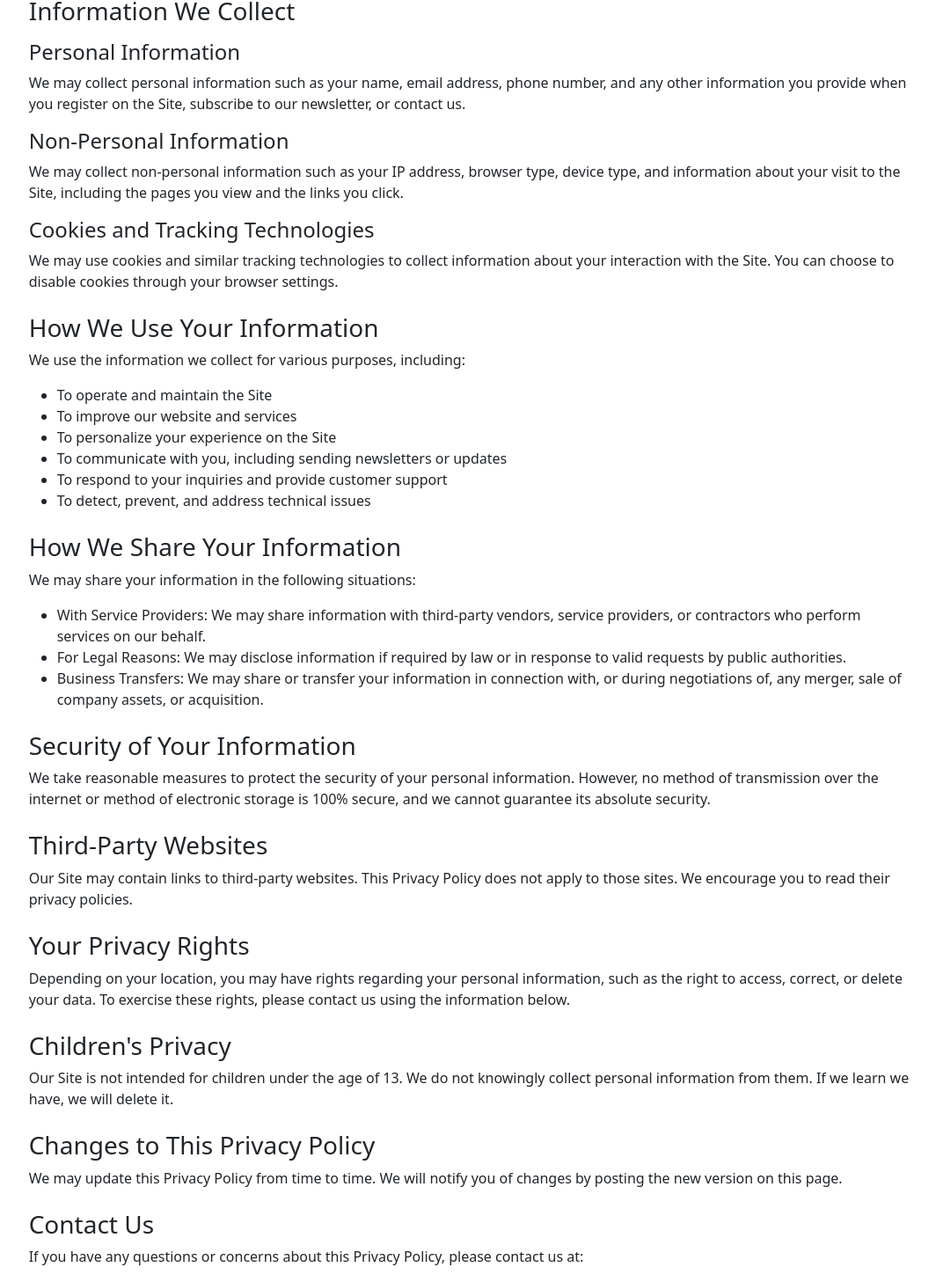
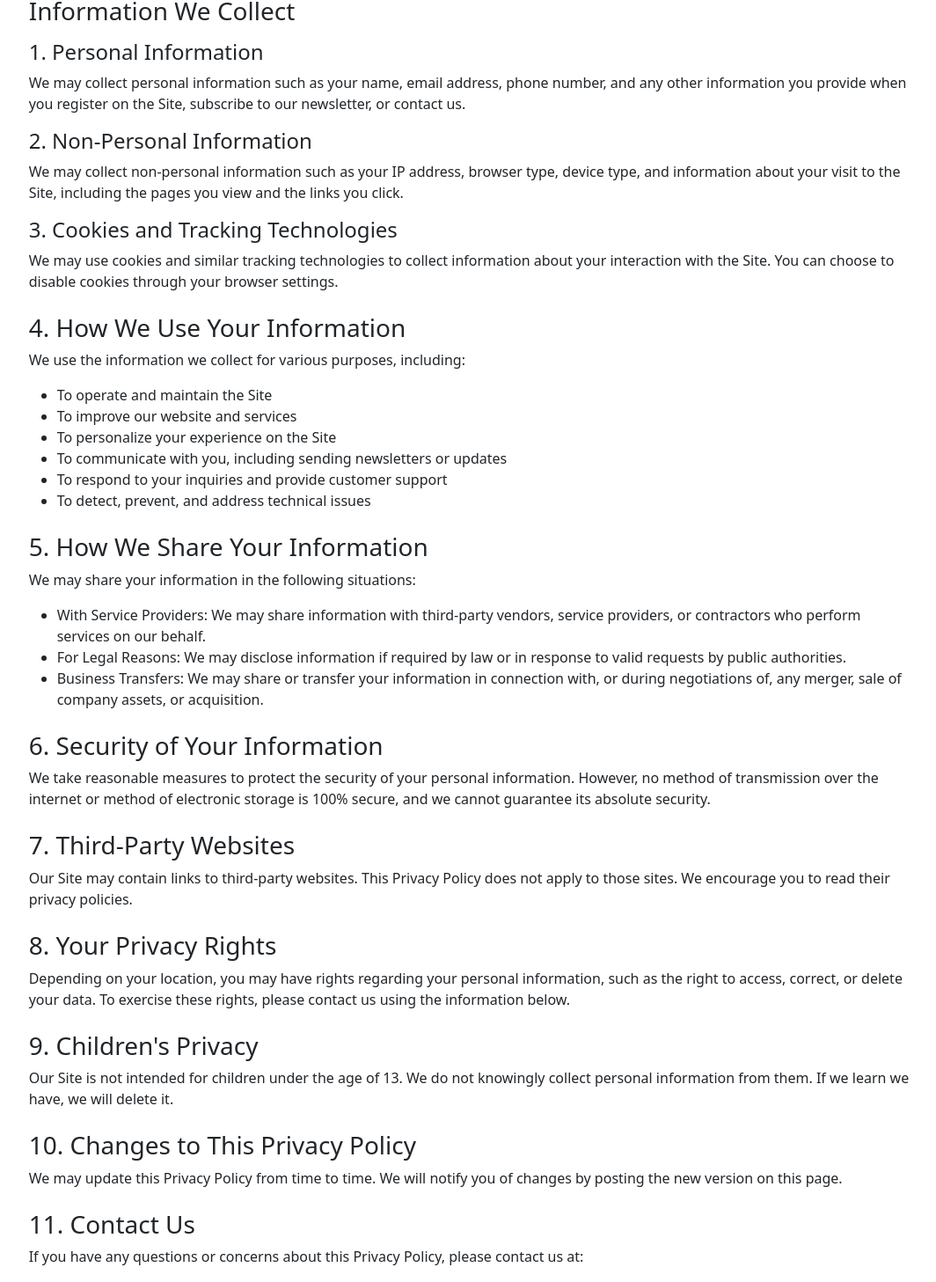
Before and after one commit to Aana-5/Gharaya, a React (Vite) app: page /privacypolicy in a window 1280 px wide. Shown: the part 591-2048 px from the top of the page at 88% size, without its empty margins (106-1170 px from the left). Built offline with nearby package versions, Linux system fonts and the light colour scheme.

Commit message:
Updated privacy by sagar

```diff
--- a/src/components/PrivacyPolicy.jsx
+++ b/src/components/PrivacyPolicy.jsx
@@ -27,22 +27,22 @@ export const PrivacyPolicy = () => {
 
           <h3 className="mt-4">Information We Collect</h3>
 
-          <h4 className="mt-3">Personal Information</h4>
+          <h4 className="mt-3">1. Personal Information</h4>
           <p>
             We may collect personal information such as your name, email address, phone number, and any other information you provide when you register on the Site, subscribe to our newsletter, or contact us.
           </p>
 
-          <h4 className="mt-3">Non-Personal Information</h4>
+          <h4 className="mt-3">2. Non-Personal Information</h4>
           <p>
             We may collect non-personal information such as your IP address, browser type, device type, and information about your visit to the Site, including the pages you view and the links you click.
           </p>
 
-          <h4 className="mt-3">Cookies and Tracking Technologies</h4>
+          <h4 className="mt-3">3. Cookies and Tracking Technologies</h4>
           <p>
             We may use cookies and similar tracking technologies to collect information about your interaction with the Site. You can choose to disable cookies through your browser settings.
           </p>
 
-          <h3 className="mt-4">How We Use Your Information</h3>
+          <h3 className="mt-4">4. How We Use Your Information</h3>
           <p>We use the information we collect for various purposes, including:</p>
           <ul>
             <li>To operate and maintain the Site</li>
@@ -53,7 +53,7 @@ export const PrivacyPolicy = () => {
             <li>To detect, prevent, and address technical issues</li>
           </ul>
 
-          <h3 className="mt-4">How We Share Your Information</h3>
+          <h3 className="mt-4">5. How We Share Your Information</h3>
           <p>We may share your information in the following situations:</p>
           <ul>
             <li>With Service Providers: We may share information with third-party vendors, service providers, or contractors who perform services on our behalf.</li>
@@ -61,32 +61,32 @@ export const PrivacyPolicy = () => {
             <li>Business Transfers: We may share or transfer your information in connection with, or during negotiations of, any merger, sale of company assets, or acquisition.</li>
           </ul>
 
-          <h3 className="mt-4">Security of Your Information</h3>
+          <h3 className="mt-4">6. Security of Your Information</h3>
           <p>
             We take reasonable measures to protect the security of your personal information. However, no method of transmission over the internet or method of electronic storage is 100% secure, and we cannot guarantee its absolute security.
           </p>
 
-          <h3 className="mt-4">Third-Party Websites</h3>
+          <h3 className="mt-4">7. Third-Party Websites</h3>
           <p>
             Our Site may contain links to third-party websites. This Privacy Policy does not apply to those sites. We encourage you to read their privacy policies.
           </p>
 
-          <h3 className="mt-4">Your Privacy Rights</h3>
+          <h3 className="mt-4">8. Your Privacy Rights</h3>
           <p>
             Depending on your location, you may have rights regarding your personal information, such as the right to access, correct, or delete your data. To exercise these rights, please contact us using the information below.
           </p>
 
-          <h3 className="mt-4">Children's Privacy</h3>
+          <h3 className="mt-4">9. Children's Privacy</h3>
           <p>
             Our Site is not intended for children under the age of 13. We do not knowingly collect personal information from them. If we learn we have, we will delete it.
           </p>
 
-          <h3 className="mt-4">Changes to This Privacy Policy</h3>
+          <h3 className="mt-4">10. Changes to This Privacy Policy</h3>
           <p>
             We may update this Privacy Policy from time to time. We will notify you of changes by posting the new version on this page.
           </p>
 
-          <h3 className="mt-4">Contact Us</h3>
+          <h3 className="mt-4">11. Contact Us</h3>
           <p>If you have any questions or concerns about this Privacy Policy, please contact us at:</p>
           <h6><b>Email: ashish@desimati.com</b></h6>
         </div>
```
